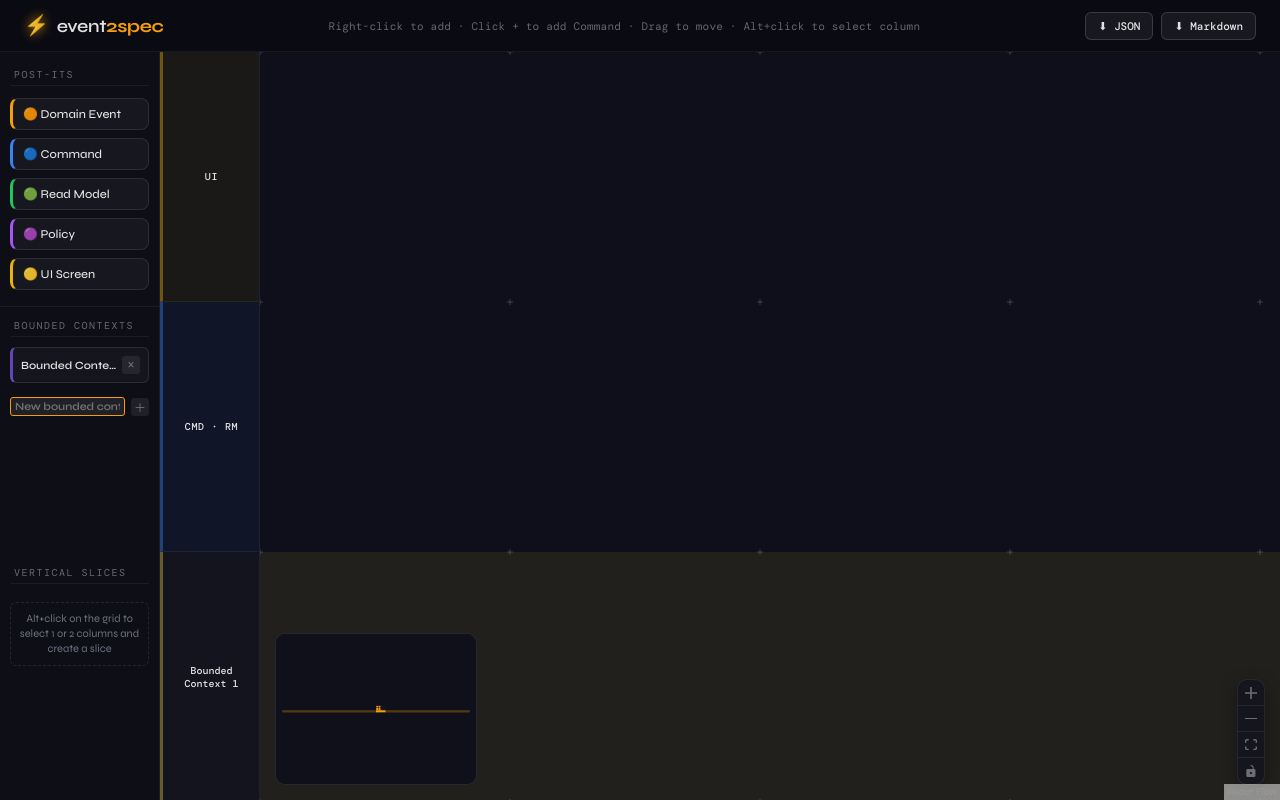
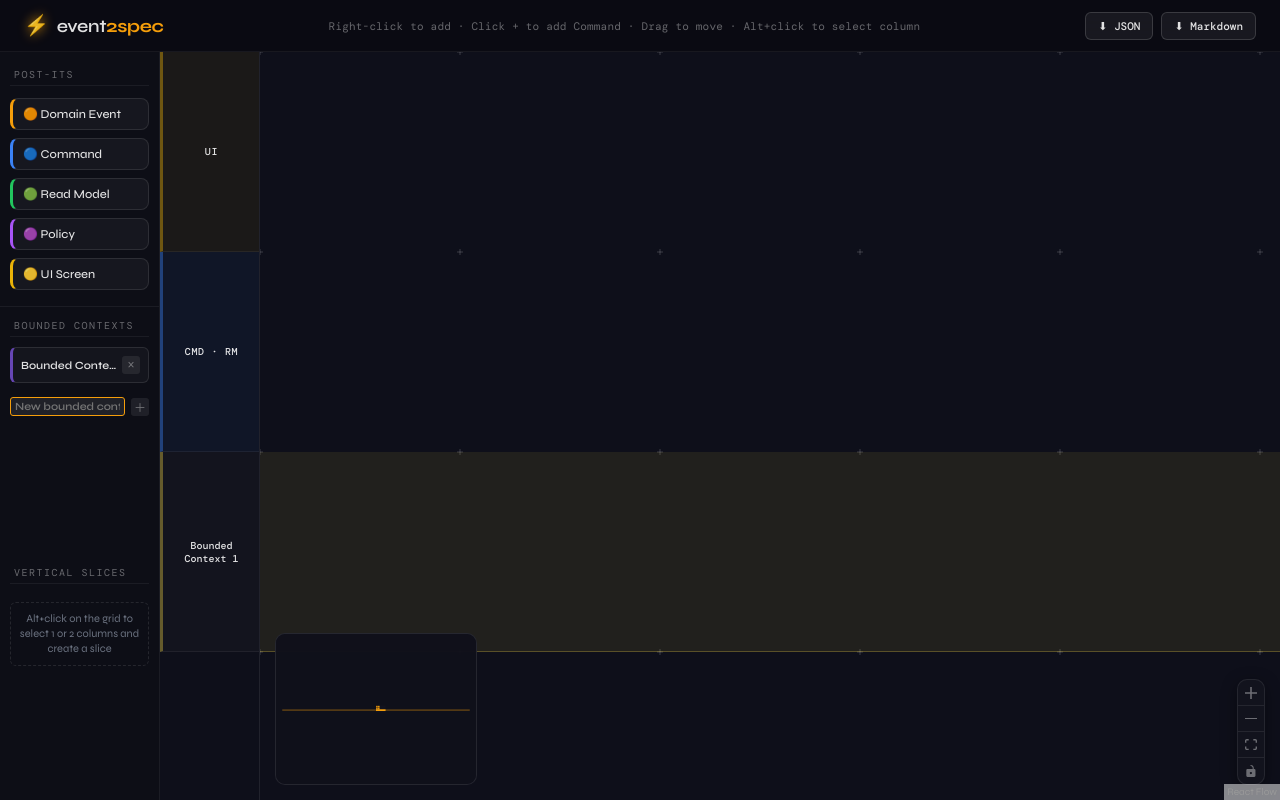
Before and after one commit to SebastienDegodez/event2spec, a React (Vite) app: page / in a window 1280 px wide. Built offline with nearby package versions, Linux system fonts and the light colour scheme.

Commit message:
refactor(canvas): extract grid size constants into gridTheme.ts
Signed-off-by: SebastienDegodez <sebastien.degodez@gmail.com>

```diff
--- a/src/ui/components/Canvas/gridConstants.ts
+++ b/src/ui/components/Canvas/gridConstants.ts
@@ -1,11 +1,5 @@
-/** Fixed grid cell size in pixels */
-export const GRID_SIZE = 250;
-
-/** Visual size of a sticky note (centered inside the cell) */
-export const NOTE_SIZE = 200;
-
-/** Margin around the note inside its grid cell */
-export const NOTE_MARGIN = (GRID_SIZE - NOTE_SIZE) / 2;
+import { GRID_SIZE, NOTE_SIZE, NOTE_MARGIN } from './gridTheme';
+export { GRID_SIZE, NOTE_SIZE, NOTE_MARGIN };
 
 /** Color used for command nodes on the minimap */
 export const COMMAND_NODE_COLOR = '#3b82f6';
--- /dev/null
+++ b/src/ui/components/Canvas/gridTheme.ts
@@ -0,0 +1,14 @@
+/** Fixed grid cell size in pixels */
+export const GRID_SIZE = 200;
+
+/** Visual size of a sticky note (centered inside the cell) */
+export const NOTE_SIZE = 160;
+
+/** Margin around the note inside its grid cell */
+export const NOTE_MARGIN = (GRID_SIZE - NOTE_SIZE) / 2;
+
+/** Width of the fixed row label column (outside ReactFlow) */
+export const LABEL_COLUMN_WIDTH = 72;
+
+/** Diameter of React Flow connection handles */
+export const HANDLE_SIZE = 16;
```
